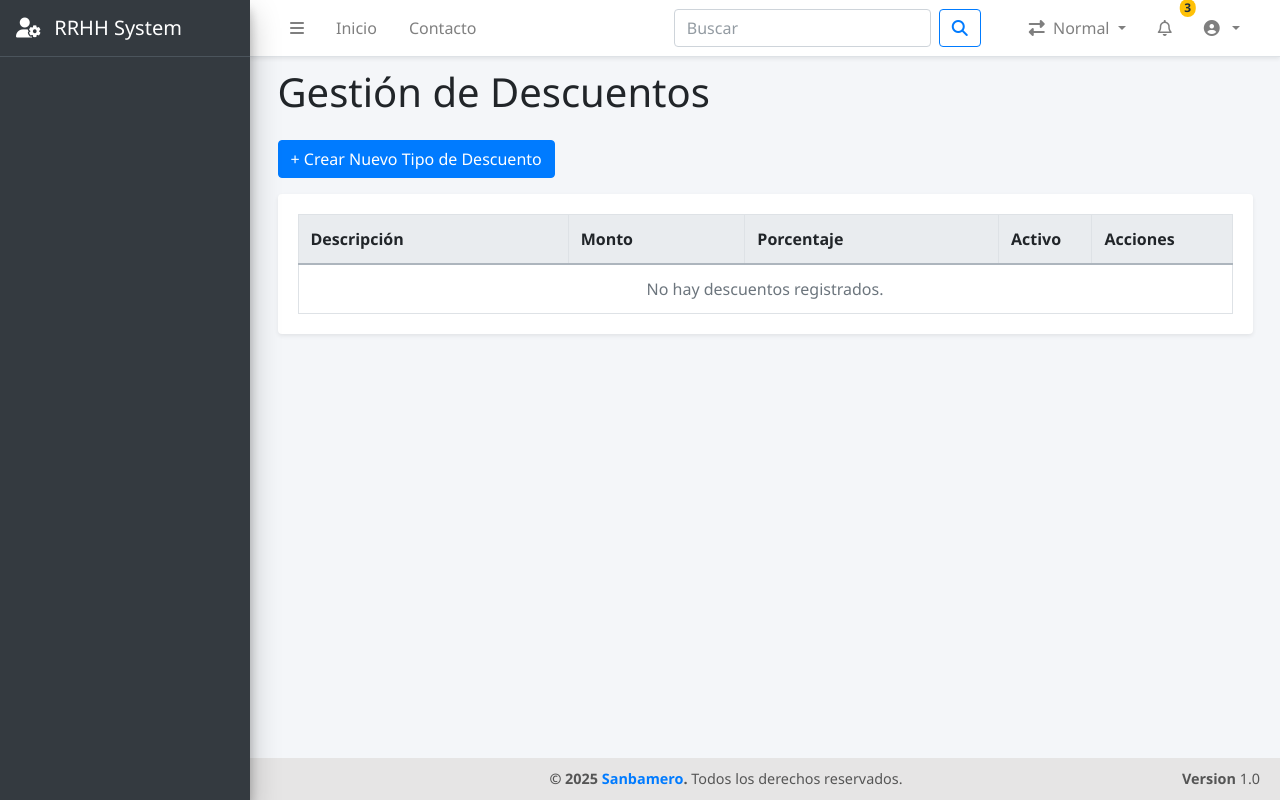
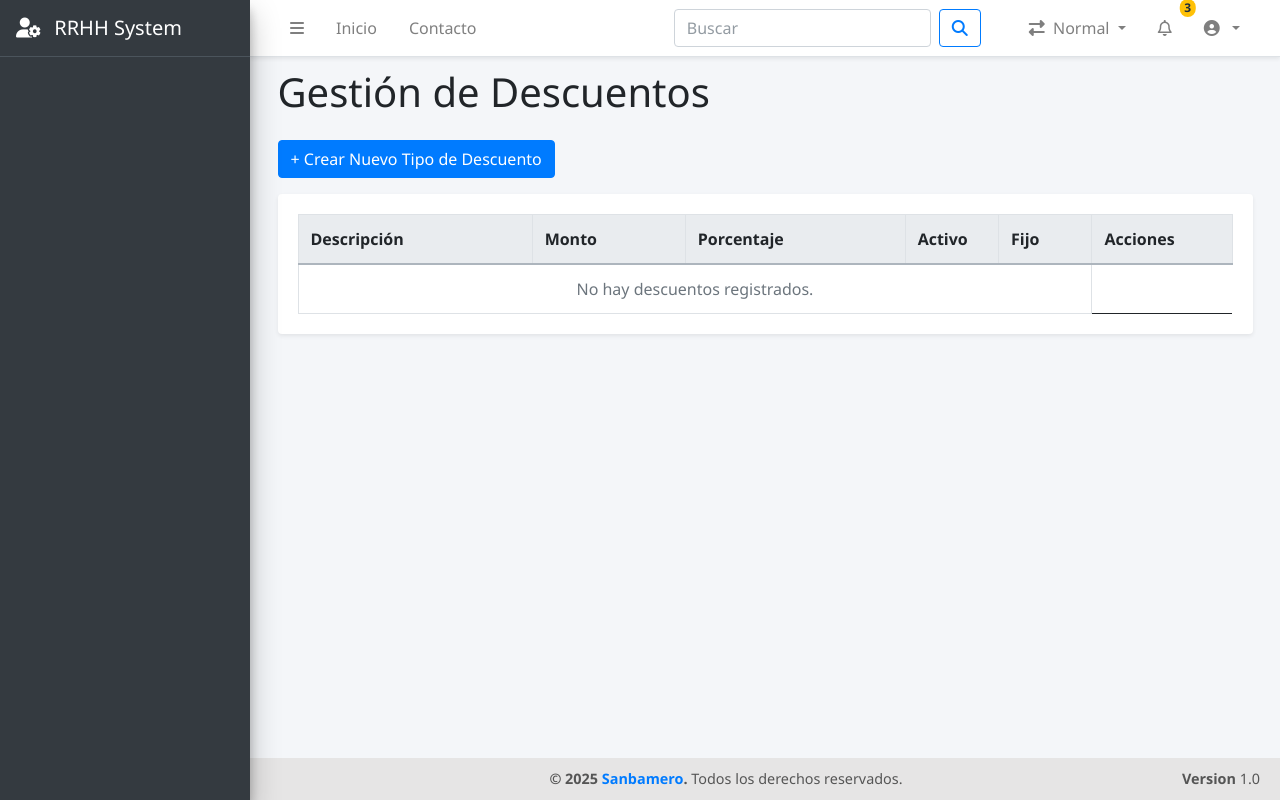
Before and after one commit to MatiasSantolari/proyecto_final_ISI, a Django app: page /descuentos/ in a window 1280 px wide. Run offline with Django 5.2, Linux system fonts and the light colour scheme; the visitor is signed in with stand-in values (Sample User, id 1); data that the repository does not hold is empty; some libraries are stand-ins or nearby versions.

Commit message:
Agregado atributo 'fijo' en Descuentos para marcar aquellos descuentos que se asignan siempre a las nominas como por ejemplo Obra Social, Aportes Jubilatorios....

```diff
--- a/core/forms.py
+++ b/core/forms.py
@@ -427,7 +427,7 @@ class BeneficioForm(forms.ModelForm):
 class DescuentoForm(forms.ModelForm):
     class Meta:
         model = Descuento
-        fields = ['descripcion', 'monto', 'porcentaje']
+        fields = ['descripcion', 'monto', 'porcentaje', 'fijo']
         widgets = {
             'descripcion': forms.TextInput(attrs={
                 'class': 'form-control',
@@ -446,6 +446,9 @@ class DescuentoForm(forms.ModelForm):
                 'step': '0.01',
                 'min': '0',
                 'max': '100'
+            }),
+            'fijo': forms.CheckboxInput(attrs={
+                'class': 'form-check-input'
             }),
         }
 
--- a/core/models/descuento.py
+++ b/core/models/descuento.py
@@ -5,6 +5,7 @@ class Descuento(models.Model):
     descripcion = models.CharField(max_length=100, verbose_name='Descripcion del descuento')
     monto = models.DecimalField(max_digits=10, decimal_places=2, null=True, blank=True, verbose_name='Monto del descuento')
     activo = models.BooleanField(default=True, verbose_name='estado de actividad')
+    fijo = models.BooleanField(default=False, verbose_name='se asigna siempre a todos')
     porcentaje = models.DecimalField(max_digits=5, decimal_places=2, null=True, blank=True, verbose_name='Porcentaje de descuento (%)', help_text='Ingrese el porcentaje entre 0 y 100')
 
     class Meta:
--- a/templates/descuentos.html
+++ b/templates/descuentos.html
@@ -24,6 +24,7 @@
                 <th>Monto</th>
                 <th>Porcentaje</th>
                 <th style="width: 10%">Activo</th>
+                <th style="width: 10%">Fijo</th>
                 <th style="width: 15%">Acciones</th>
               </tr>
             </thead>
@@ -45,8 +46,15 @@
                     -
                   {% endif %}
                 </td>
-                    <td class="text-center">
+                <td class="text-center">
                   {% if descuento.activo %}
+                    <span class="badge bg-success">Sí</span>
+                  {% else %}
+                    <span class="badge bg-danger">No</span>
+                  {% endif %}
+                </td>
+                <td class="text-center">
+                  {% if descuento.fijo %}
                     <span class="badge bg-success">Sí</span>
                   {% else %}
                     <span class="badge bg-danger">No</span>
@@ -60,6 +68,7 @@
                             data-descripcion="{{ descuento.descripcion }}"
                             data-monto="{{ descuento.monto }}"
                             data-porcentaje="{{ descuento.porcentaje }}"
+                            data-fijo="{{ descuento.fijo }}"
                             onclick="editarDescuento(this)"
                             data-bs-toggle="tooltip" title="Editar">
                       <i class="bi bi-pencil-square"></i>
@@ -132,6 +141,10 @@
                   <span class="input-group-text">%</span>
                 </div>
               </div>
+              <div class="mb-3 form-check">
+                {{ form.fijo }}
+                <label for="id_fijo" class="form-check-label">¿Es fijo?</label>
+              </div>
 
               <div class="modal-footer bg-light">
                 <button type="submit" class="btn btn-success w-100 fw-bold">
@@ -171,6 +184,13 @@
             </p>
             <p><strong>Activo:</strong>
               {% if descuento.activo %}
+                Sí
+              {% else %}
+                No
+              {% endif %}
+            </p>
+            <p><strong>Fijo:</strong>
+              {% if descuento.fijo %}
                 Sí
               {% else %}
                 No
@@ -308,11 +328,13 @@
       const descripcion = button.getAttribute('data-descripcion');
       const monto = parseFloat(button.getAttribute('data-monto'));
       const porcentaje = parseFloat(button.getAttribute('data-porcentaje'));
+      const fijo = button.getAttribute('data-fijo') === 'True';
 
       document.getElementById('id_descuento').value = descuentoId || '';
       document.getElementById('id_descripcion').value = descripcion || '';
       document.getElementById('id_monto').value = isNaN(monto) ? '' : monto.toFixed(2);
       document.getElementById('id_porcentaje').value = isNaN(porcentaje) ? '' : porcentaje.toFixed(2);
+      document.getElementById('id_fijo').checked = fijo;
 
       document.getElementById('modalDescuentoLabel').textContent = 'Editar Descuento';
       document.querySelector('#formDescuento button[type="submit"]').textContent = 'Actualizar';
```
